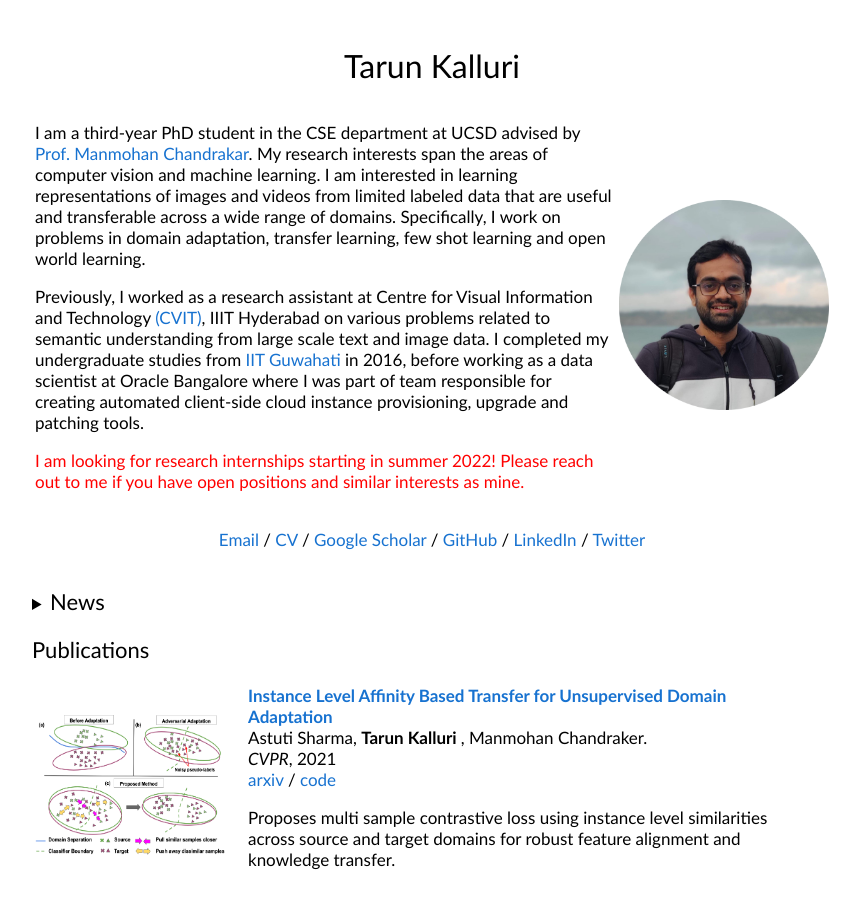
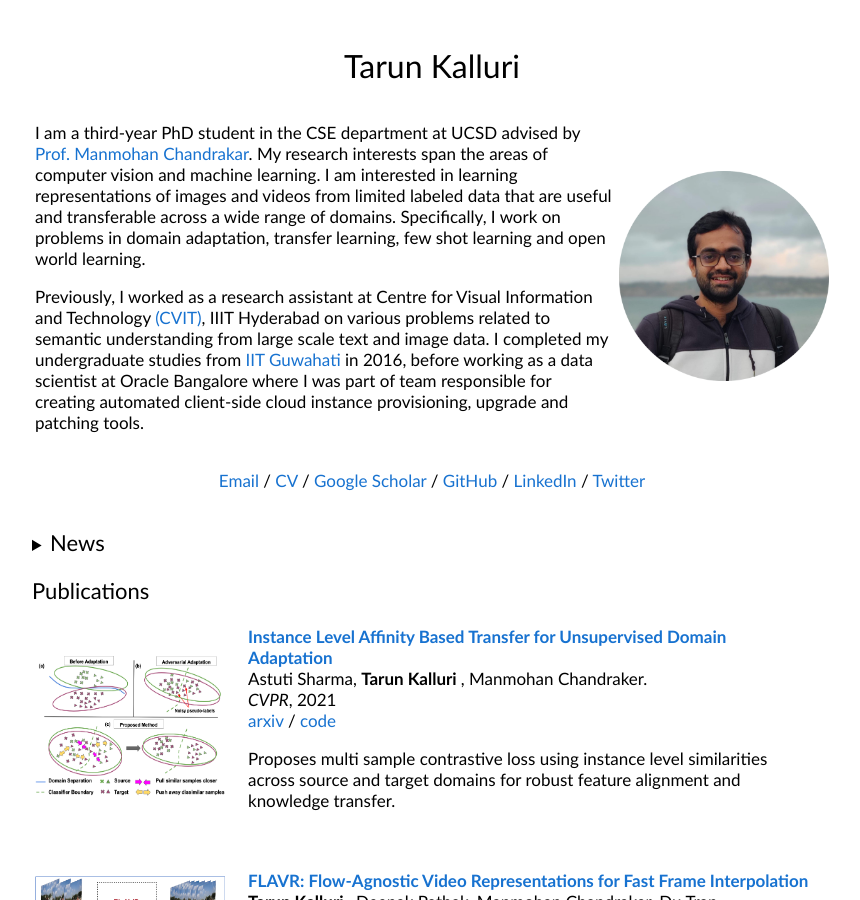
Before and after one commit to tarun005/tarun005.github.io, a Jekyll site: the page index.html, which Jekyll copies as it is, in a window 1280 px wide and 900 px high. Shown: the whole window, without its empty margins (208-1068 px from the left). Built offline with Jekyll 4.4.1, drawn with Linux system fonts in a browser that asks for light colours.

Commit message:
Update CV

```diff
--- a/index.html
+++ b/index.html
@@ -37,9 +37,6 @@
 <!-- <a href="http://jacobsschool.ucsd.edu/visualcomputing/" target="_blank">Our group</a> at UCSD works on a wider variety of problems in computer vision involving graphics, 3D reconstruction, material estimation and robotics. </p> -->
 
 <p> Previously, I worked as a research assistant at Centre for Visual Information and Technology <a href="https://cvit.iiit.ac.in/" target="_blank">(CVIT)</a>, IIIT Hyderabad on various problems related to semantic understanding from large scale text and image data. I completed my undergraduate studies from <a href="https://www.flickr.com/photos/112446132@N04/albums/72157639004852166" target="_blank"> IIT Guwahati </a> in 2016, before working as a data scientist at Oracle Bangalore where I was part of team responsible for creating automated client-side cloud instance provisioning, upgrade and patching tools. </p>
-
-<p style="color:red;"> I am looking for research internships starting in summer 2022! Please reach out to me if you have open positions and similar interests as mine. </p>
-
 
 </td>
 
```
Also changed, not shown: 2 other files.
